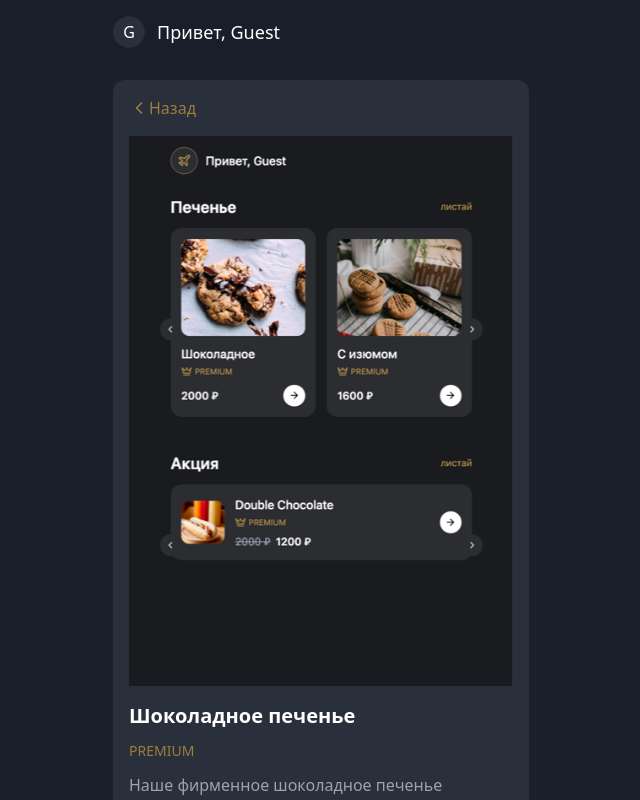
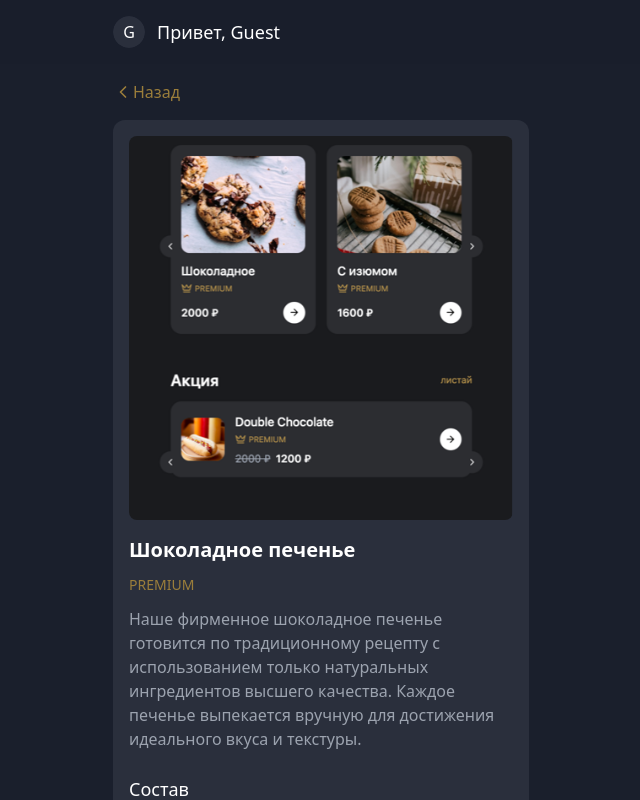
Before and after one commit to Enigma2888/cargo878, a React (Vite) app: page /product/1 in a window 1280 px wide. Shown: the top 800 px of the page, without its empty margins (319-959 px from the left). Built offline with nearby package versions, Linux system fonts and the light colour scheme.

Commit message:
Reverted to edit edt-486ed6e6-8e98-4222-8483-92f86eec6a1a: "Refactor Product Detail Page
Update the product detail page to match a provided design example."

```diff
--- a/src/pages/ProductDetail.tsx
+++ b/src/pages/ProductDetail.tsx
@@ -22,7 +22,6 @@ const ProductDetail = () => {
     <div className="min-h-screen bg-[#1A1F2C] text-white">
       <Header />
       <main className="pt-20 px-4 max-w-md mx-auto">
-        <div className="bg-[#2A2F3C] rounded-xl p-4">
         <button
           onClick={() => navigate(-1)}
           className="mb-4 flex items-center text-[#9B7E3B] hover:text-[#B19548] transition-colors"
@@ -31,7 +30,8 @@ const ProductDetail = () => {
           <span>Назад</span>
         </button>
 
-          <div className="mb-4">
+        <div className="bg-[#2A2F3C] rounded-xl p-4">
+          <div className="aspect-square rounded-lg overflow-hidden mb-4">
             <img
               src="/lovable-uploads/6df51440-de8e-4d5d-bfa9-53378df4b628.png"
               alt="Cookie"
```
Lines whose indentation alone changed are shown as unchanged.
